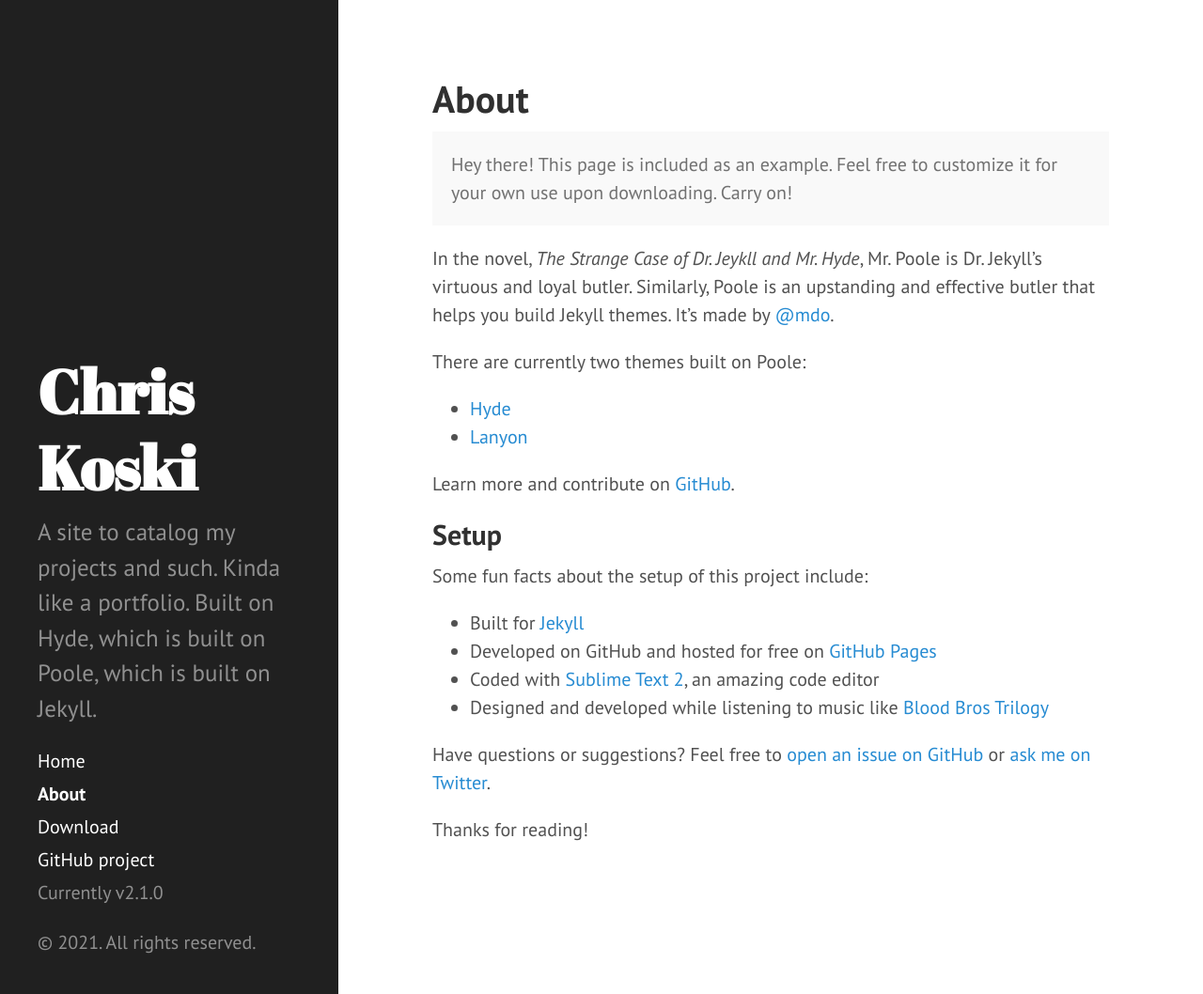
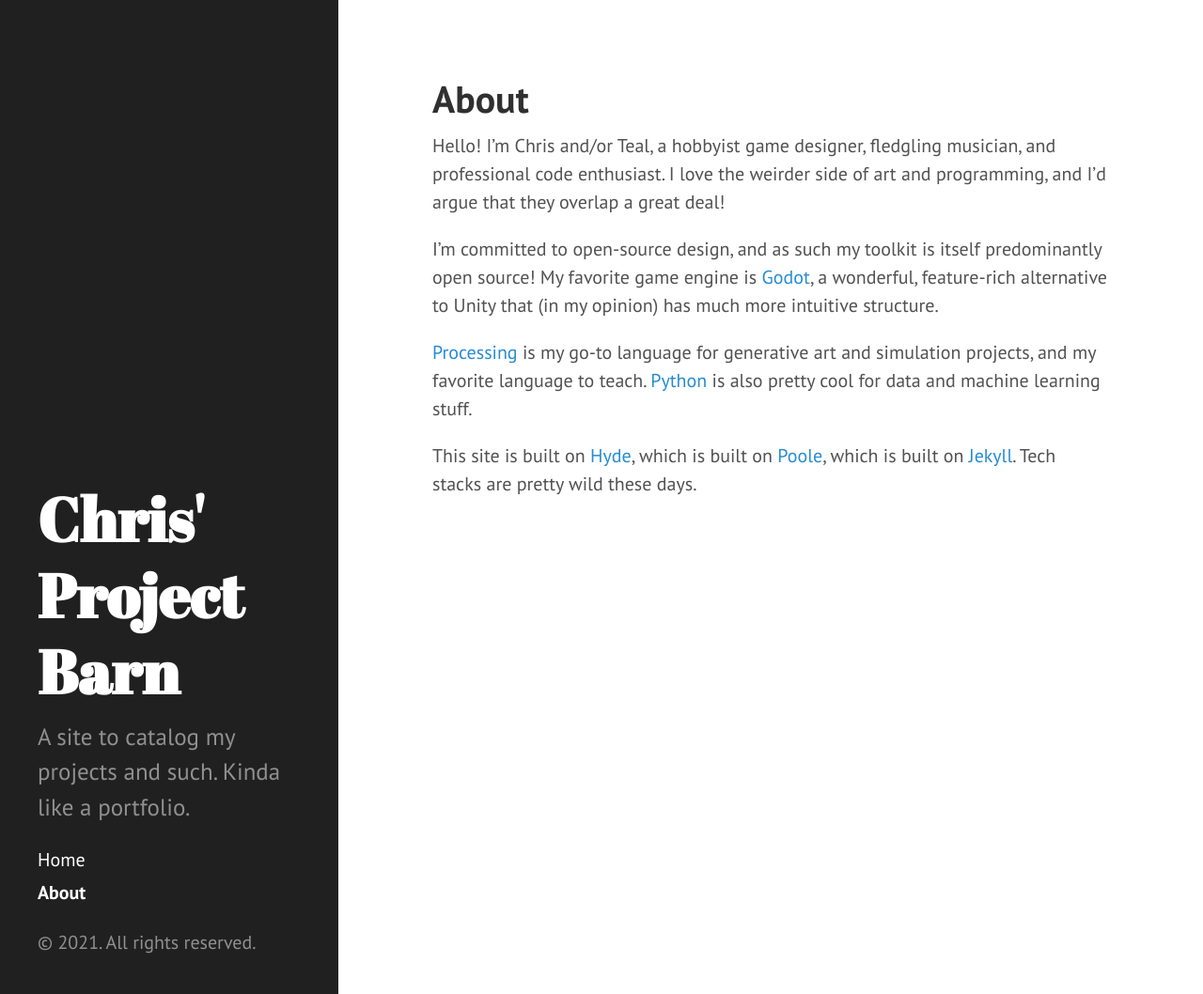
Before and after one commit to Singularity3/Singularity3.github.io, a Jekyll site: the page built from about.md, in a window 1280 px wide and 1058 px high. Shown: the whole window at 94% size. Built offline with Jekyll 4.4.1, drawn with Linux system fonts in a browser that asks for light colours.

Commit message:
Add additions

```diff
--- a/_config.yml
+++ b/_config.yml
@@ -6,11 +6,11 @@ highlighter:      pygments
 permalink:        pretty
 
 # Setup
-title:            Chris Koski
+title:            "Chris' Project Barn"
 tagline:          'Project Site'
-description:      'A site to catalog my projects and such. Kinda like a portfolio. Built on Hyde, which is built on Poole, which is built on Jekyll.'
+description:      'A site to catalog my projects and such. Kinda like a portfolio.'
 url:              https://singularity-3.github.io
-baseurl:          /
+baseurl:          ""
 
 author:
   name:           'Chris Koski'
--- a/_includes/sidebar.html
+++ b/_includes/sidebar.html
@@ -25,10 +25,6 @@
           {% endif %}
         {% endif %}
       {% endfor %}
-
-      <a class="sidebar-nav-item" href="{{ site.github.repo }}/archive/v{{ site.version }}.zip">Download</a>
-      <a class="sidebar-nav-item" href="{{ site.github.repo }}">GitHub project</a>
-      <span class="sidebar-nav-item">Currently v{{ site.version }}</span>
     </nav>
 
     <p>&copy; {{ site.time | date: '%Y' }}. All rights reserved.</p>
--- a/about.md
+++ b/about.md
@@ -3,28 +3,10 @@ layout: page
 title: About
 ---
 
-<p class="message">
-  Hey there! This page is included as an example. Feel free to customize it for your own use upon downloading. Carry on!
-</p>
+Hello! I'm Chris and/or Teal, a hobbyist game designer, fledgling musician, and professional code enthusiast. I love the weirder side of art and programming, and I'd argue that they overlap a great deal!
 
-In the novel, *The Strange Case of Dr. Jeykll and Mr. Hyde*, Mr. Poole is Dr. Jekyll's virtuous and loyal butler. Similarly, Poole is an upstanding and effective butler that helps you build Jekyll themes. It's made by [@mdo](https://twitter.com/mdo).
+I'm committed to open-source design, and as such my toolkit is itself predominantly open source! My favorite game engine is [Godot](https://godotengine.org/), a wonderful, feature-rich alternative to Unity that (in my opinion) has much more intuitive structure.
 
-There are currently two themes built on Poole:
+[Processing](https://processing.org/) is my go-to language for generative art and simulation projects, and my favorite language to teach. [Python](https://www.python.org/) is also pretty cool for data and machine learning stuff.
 
-* [Hyde](http://hyde.getpoole.com)
-* [Lanyon](http://lanyon.getpoole.com)
-
-Learn more and contribute on [GitHub](https://github.com/poole).
-
-## Setup
-
-Some fun facts about the setup of this project include:
-
-* Built for [Jekyll](http://jekyllrb.com)
-* Developed on GitHub and hosted for free on [GitHub Pages](https://pages.github.com)
-* Coded with [Sublime Text 2](http://sublimetext.com), an amazing code editor
-* Designed and developed while listening to music like [Blood Bros Trilogy](https://soundcloud.com/maddecent/sets/blood-bros-series)
-
-Have questions or suggestions? Feel free to [open an issue on GitHub](https://github.com/poole/issues/new) or [ask me on Twitter](https://twitter.com/mdo).
-
-Thanks for reading!
+This site is built on [Hyde](https://hyde.getpoole.com/), which is built on [Poole](https://getpoole.com/), which is built on [Jekyll](https://jekyllrb.com/). Tech stacks are pretty wild these days.
```
